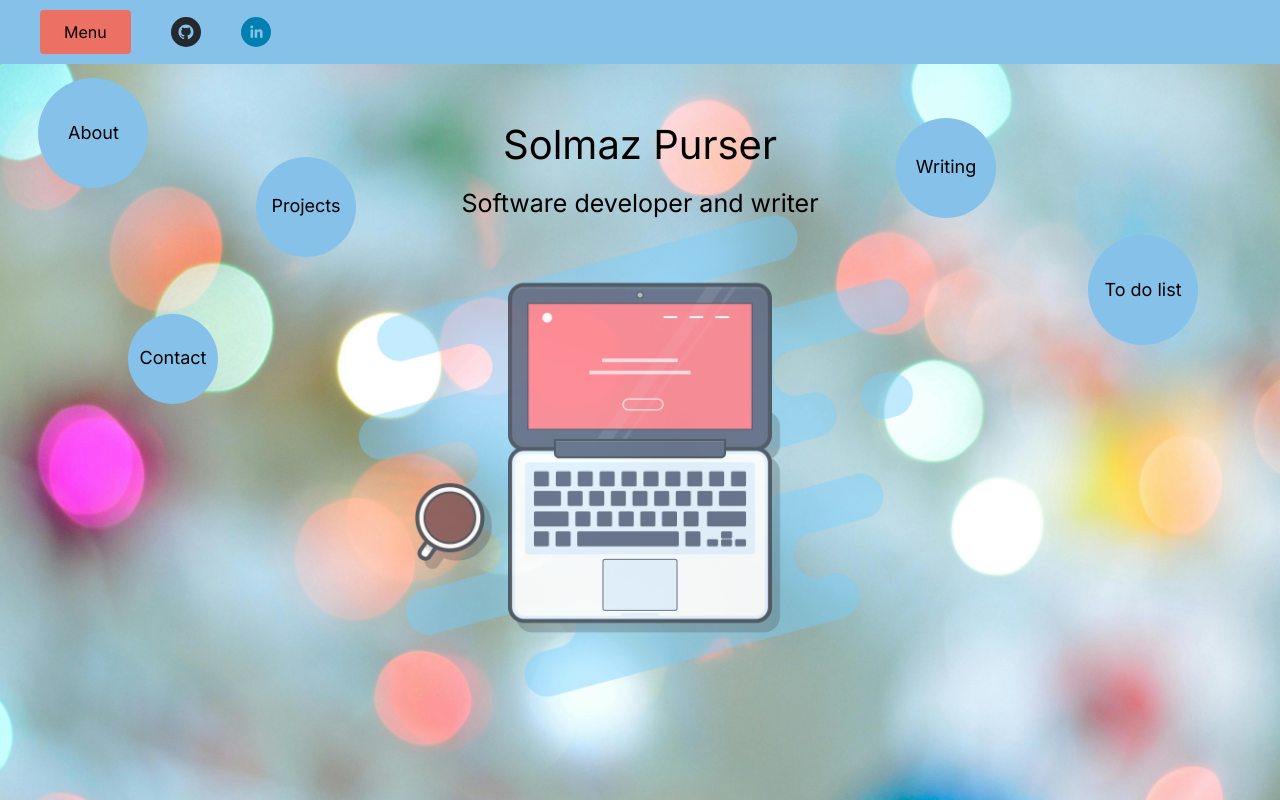
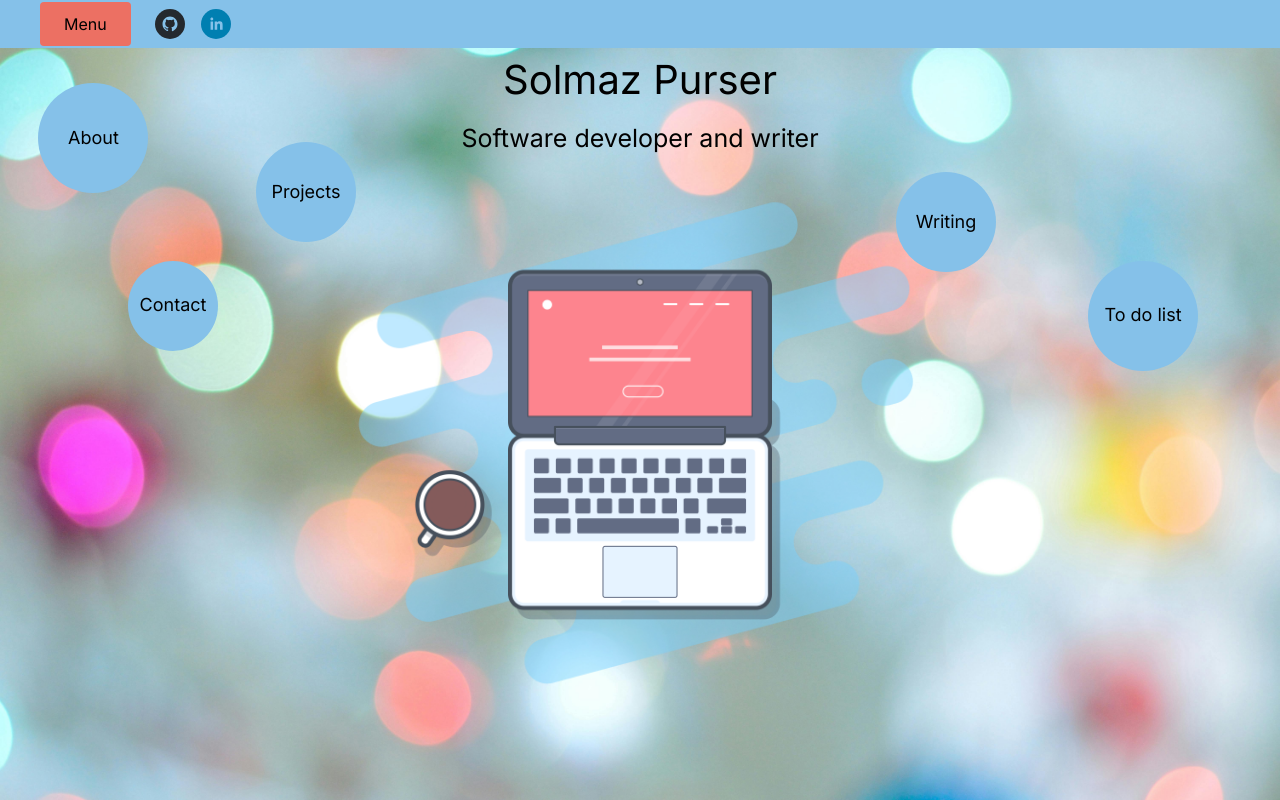
Before and after one commit to bookloversolmaz/django-website-react, a React (Create React App) app in the folder frontend/: page / in a window 1280 px wide. Built offline with nearby package versions, Linux system fonts and the light colour scheme.

Commit message:
Final adjustments made, time to launch!

```diff
--- a/frontend/src/components/about/about.css
+++ b/frontend/src/components/about/about.css
@@ -2,11 +2,12 @@
     margin-right: 15rem !important;
     margin-left: 15rem !important;
     font-size: 18px !important; /* Default size for body text */
+    margin-top: 0.4rem;
 }
 
 .about-heading {
     font-size: 40px; /* Keep the font size */
-    margin-top: 4rem; /* Adjust the space from the top */
+    margin-top: 3rem; /* Adjust the space from the top */
     margin-bottom: 0.5rem; /* Reduce space below h1 */
 }
 
--- a/frontend/src/components/contact/contact.css
+++ b/frontend/src/components/contact/contact.css
@@ -1,3 +1,8 @@
+/* Apply box-sizing globally for consistent behavior */
+* {
+    box-sizing: border-box;
+}
+
 .contact-page {
     max-width: 100%; /* Ensure it can stretch to 100% of the container */
     width: 100%;
@@ -8,9 +13,8 @@
     border: 1px solid #ddd;
     border-radius: 5px;
     box-shadow: 0 4px 6px rgba(0, 0, 0, 0.1);
-    box-sizing: border-box; /* Ensures padding doesn't exceed width */
     overflow-y: auto; /* Allows scrolling if the content exceeds the height */
-    max-height: 90vh; /* Set a maximum height to prevent the form from being too long */
+    max-height: 90vh; /* Prevent the form from being too long */
 }
 
 .contact-page h1 {
@@ -45,7 +49,6 @@
     border: 1px solid #ccc;
     border-radius: 4px;
     font-size: 1rem;
-    box-sizing: border-box; /* Prevents the input from overflowing */
 }
 
 .contact-form input:focus,
@@ -91,11 +94,12 @@
     .contact-page {
         padding: 1rem; /* Reduce padding on smaller screens */
         margin: 1rem; /* Reduce margin */
+        font-size: 0.9rem; /* Slightly smaller text for mobile */
     }
 
     .contact-form input,
     .contact-form textarea {
-        font-size: 0.9rem; /* Slightly smaller text for mobile */
+        font-size: 0.9rem; /* Slightly smaller input and textarea font size */
     }
 
     .contact-form button {
--- a/frontend/src/components/header/header.css
+++ b/frontend/src/components/header/header.css
@@ -29,10 +29,10 @@ body {
     padding: 0.5rem;
     display: flex;
     align-items: center;
-    font-size: 16px;
+    font-size: 15px; /* Slightly smaller font size */
     font-weight: 400; /* Regular weight for nav links */
-    gap: 0.5rem; /* Add some space between the nav links */
-    gap: 2.5rem
+    gap: 1.5rem; /* Reduce spacing between links */
+    white-space: nowrap; /* Prevent links from wrapping to the next line */
 }
 
 .dropdown {
@@ -75,9 +75,9 @@ body {
 }
 
 .social-links {
-    font-size: 14px;
+    font-size: 12px; /* Smaller font size for social links */
     display: flex;
-    gap: 2.5rem;
+    gap: 1rem; /* Reduce gap between icons */
     align-items: center; /* Vertically align the icons */
 }
 
--- a/frontend/src/components/home/home.css
+++ b/frontend/src/components/home/home.css
@@ -9,28 +9,28 @@
   align-items: center; /* Center horizontally */
 }
 
-.home-container h1 {
-  margin-top: 5rem; /* Adjust the space from the top */
+h1 {
+  margin-top: 3rem; /* Adjust the space from the top */
   margin-bottom: 0.4rem; /* Reduce space below h1 */
 }
 
-.home-container h2 {
+h2 {
   margin-top: 0; /* Remove extra space above h2 */
-  margin-bottom: 0.5rem;
+  margin-bottom: -1rem;
 }
 
-.home-image-container {
-  position: relative; /* Keep positioning flexible */
-  max-width: 150%; /* Increase width by 50% */
-  max-height: calc(100vh - 5rem); /* Adjust height to fit within the viewport */
-  height: auto; /* Maintain aspect ratio */
-  margin: -5rem auto 0; /* Center with smaller margin */
-  opacity: 0.9; /* Keep slight transparency */
-  pointer-events: none; /* Non-interactive */
+.home-container {
+  position: relative;
+  text-align: center;
+  padding: 1rem;
+  height: calc(80vh - 3rem); /* Reduce to 80% of the viewport height */
   display: flex;
+  flex-direction: column;
   justify-content: center;
-  align-items: center; /* Center image */
+  align-items: center;
+  max-height: 600px; /* Set a maximum height */
 }
+
 
 .home-image {
   width: 100%; /* Ensure responsiveness */
@@ -62,35 +62,35 @@
 .link1 {
   width: 110px;
   height: 110px;
-  top: 10%;
+  top: -10%;
   left: 3%;
 }
 
 .link2 {
   width: 100px;
   height: 100px;
-  top: 20%;
+  top: 0%;
   left: 20%;
 }
 
 .link3 {
   width: 100px;
   height: 100px;
-  top: 15%;
+  top: 5%;
   left: 70%;
 }
 
 .link4 {
   width: 90px;
   height: 90px;
-  top: 40%;
+  top: 20%;
   left: 10%;
 }
 
 .link5 {
   width: 110px;
   height: 110px;
-  top: 30%; /* Further down */
+  top: 20%; /* Further down */
   left: 85%; /* Offset to the right */
 }
 
--- a/frontend/src/components/home/home.js
+++ b/frontend/src/components/home/home.js
@@ -4,9 +4,9 @@ import macbookImage from '../images/gummy-macbook.png';
 
 function Home() {
     return (
+        <div> <h1>Solmaz Purser</h1>
+        <h2>Software developer and writer</h2>
         <div className="home-container">
-            <h1>Solmaz Purser</h1>
-            <h2>Software developer and writer</h2>
             <div className="links-container">
                 <a href="/about" className="link-bubble link1">About</a>
                 <a href="/projects" className="link-bubble link2">Projects</a>
@@ -23,6 +23,7 @@ function Home() {
                 />
             </div>
         </div>
+        </div>
     );
 }
 
--- a/frontend/src/components/projects/projects.css
+++ b/frontend/src/components/projects/projects.css
@@ -1,5 +1,6 @@
 .project-header {
-    margin-top: 4rem;
+    margin-top: 3rem;
+    margin-bottom: 0.5rem;
 }
 .projects-container {
     display: grid;
@@ -7,7 +8,7 @@
     gap: 20px;
     padding: 20px;
     margin: 0 auto;
-    margin: -2rem auto 0; /* Add a top margin to push content below the header */
+    margin: -0.4rem auto 0; /* Add a top margin to push content below the header */
     max-width: 1200px; /* Optional: limit the width for better appearance */
 }
 
--- a/frontend/src/components/todo/todo.css
+++ b/frontend/src/components/todo/todo.css
@@ -3,19 +3,15 @@
     display: flex;
     flex-direction: column;
     align-items: center;
-    padding-top: 2rem; /* Add padding to create space under the fixed header */
+    padding-top: 1rem; /* Add padding to create space under the fixed header */
     font-family: 'Inter', sans-serif;
     min-height: 100vh; /* Ensure it covers the full screen height */
     box-sizing: border-box;
 }
 
-/* Heading styles */
-.ToDo h1 {
-    font-size: 40px;
-    text-align: center;
-    margin-bottom: 2rem;
-    margin-top: -1rem;
-    color: #333;
+.todo-header {
+    margin-bottom: 0.5rem;
+    margin-top: 3rem;
 }
 
 /* Centering the input form */
--- a/frontend/src/components/todo/todo.js
+++ b/frontend/src/components/todo/todo.js
@@ -71,9 +71,8 @@ const ToDo = () => {
   };
 
   return (
+    <div> <h1 className='todo-header'>To do list</h1>
     <div className="ToDo">
-      <h1>To do list</h1>
-
       <div className="Top">
         <input
           className="input"
@@ -96,6 +95,7 @@ const ToDo = () => {
         ))}
       </ul>
     </div>
+  </div>
   );
 };
 
--- a/frontend/src/components/writing/writing.css
+++ b/frontend/src/components/writing/writing.css
@@ -8,8 +8,8 @@ p {
   }
 
 .landing-page-heading {
-  margin-top: 4rem;
-  margin-bottom: 0.5rem;
+  margin-top: 3rem;
+  margin-bottom: 1.2rem;
 
   }
 
```
